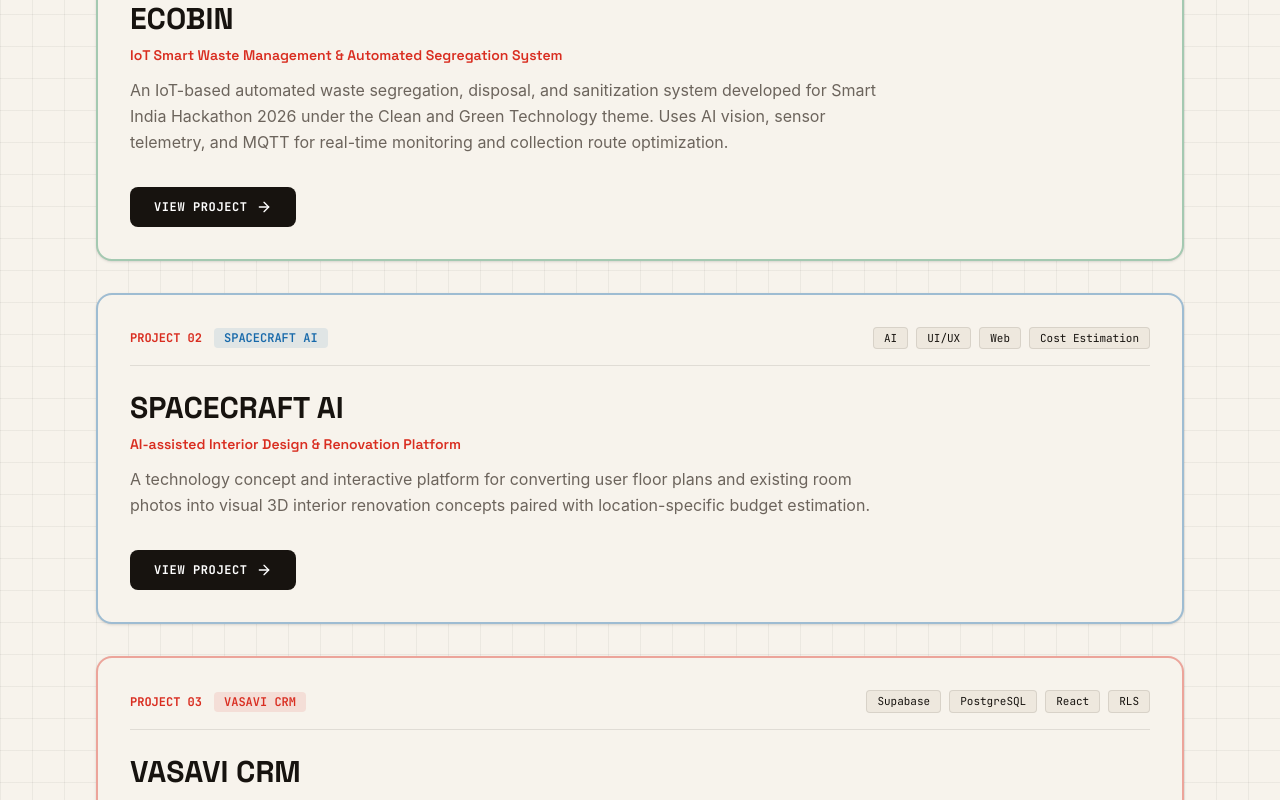
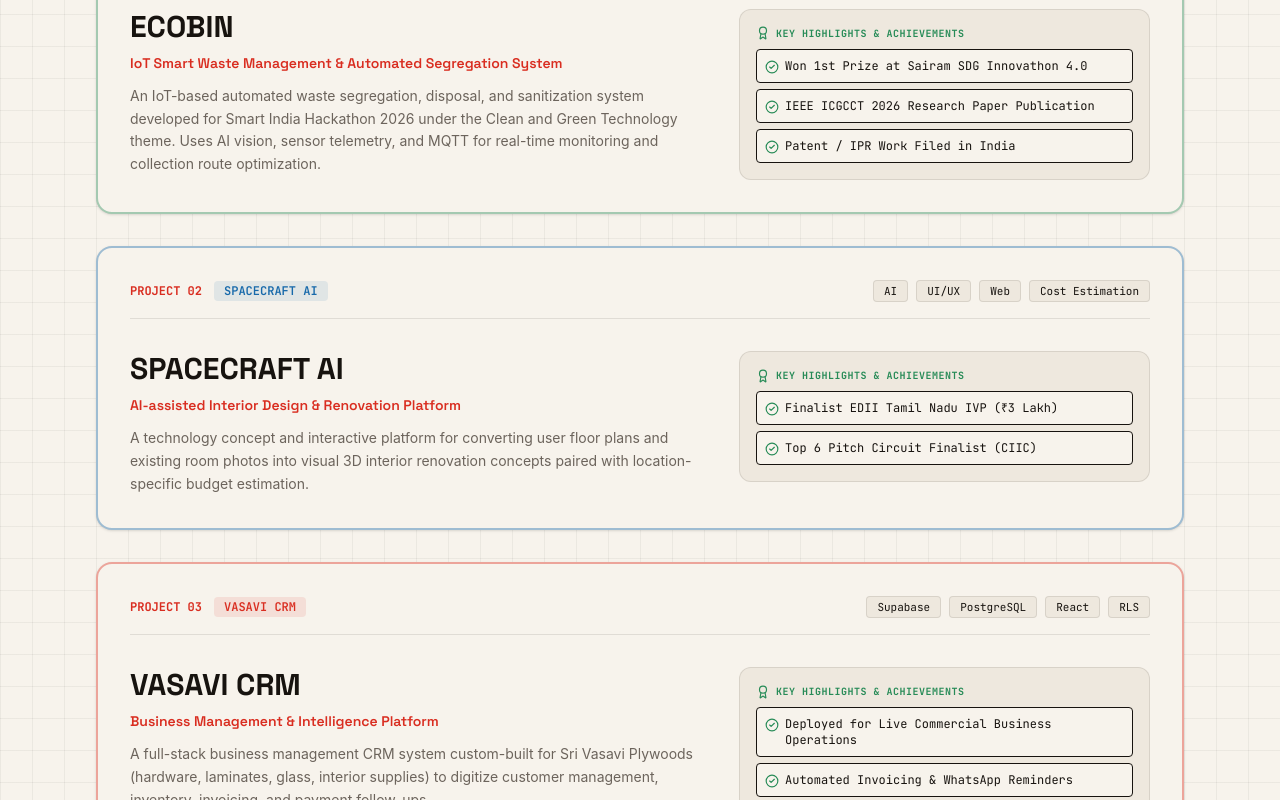
Before and after one commit to arunnivetan/arun-portfolio, a React (Vite) app: page / in a window 1280 px wide. Shown: the part 3960-4760 px from the top of the page. Built offline with nearby package versions, Linux system fonts and the light colour scheme.

Commit message:
Remove VIEW PROJECT button and add right-side key achievements box for EcoBin, SpaceCraft AI, and Vasavi CRM

```diff
--- a/src/components/ProjectsSection.tsx
+++ b/src/components/ProjectsSection.tsx
@@ -1,6 +1,6 @@
 import React, { useState } from 'react';
 import { PROJECTS } from '../data/portfolioData';
-import { ArrowRight, X, Award, CheckCircle2 } from 'lucide-react';
+import { X, Award, CheckCircle2 } from 'lucide-react';
 import { motion, AnimatePresence } from 'framer-motion';
 import type { Project } from '../types';
 
@@ -95,26 +95,33 @@
                   </div>
                 </div>
 
-                <div className="space-y-2">
+                <div className="grid grid-cols-1 lg:grid-cols-12 gap-6 items-start pt-2">
+                  <div className="lg:col-span-7 space-y-2">
                     <h3 className="font-heading text-2xl sm:text-3xl font-extrabold text-[#17130F]">
                       {project.title}
                     </h3>
                     <p className="font-heading text-sm font-semibold text-[#D92D20]">
                       {project.subtitle}
                     </p>
-                  <p className="text-base text-[#6C645C] max-w-3xl leading-relaxed pt-1">
+                    <p className="text-sm text-[#6C645C] leading-relaxed pt-1">
                       {project.description}
                     </p>
                   </div>
 
-                <div className="pt-2 flex items-center justify-between">
-                  <button
-                    onClick={() => setActiveModalProject(project)}
-                    className="px-6 py-3 rounded-lg bg-[#17130F] text-white font-mono-tech text-xs font-bold uppercase tracking-wider hover:bg-[#D92D20] transition-colors flex items-center gap-2 cursor-pointer group"
-                  >
-                    <span>VIEW PROJECT</span>
-                    <ArrowRight className="w-4 h-4 group-hover:translate-x-1 transition-transform" />
-                  </button>
+                  {/* Right side achievement highlight box */}
+                  <div className="lg:col-span-5 bg-[#EEE8DE] p-4 rounded-xl border border-[#17130F]/10 space-y-2">
+                    <div className="font-mono-tech text-[10px] text-[#278B57] font-bold uppercase tracking-wider flex items-center gap-1.5">
+                      <Award className="w-3.5 h-3.5" /> KEY HIGHLIGHTS & ACHIEVEMENTS
+                    </div>
+                    <div className="space-y-1.5 font-mono-tech text-xs text-[#17130F]">
+                      {project.achievements?.slice(0, 3).map((ach, aIdx) => (
+                        <div key={aIdx} className="flex items-start gap-1.5 bg-[#F7F3EC] p-2 rounded border border-[#17130F]/08">
+                          <CheckCircle2 className="w-3.5 h-3.5 text-[#278B57] shrink-0 mt-0.5" />
+                          <span>{ach}</span>
+                        </div>
+                      ))}
+                    </div>
+                  </div>
                 </div>
               </div>
             );
--- a/src/data/portfolioData.ts
+++ b/src/data/portfolioData.ts
@@ -73,6 +73,10 @@
     description: "A technology concept and interactive platform for converting user floor plans and existing room photos into visual 3D interior renovation concepts paired with location-specific budget estimation.",
     fullDetails: "Solves the traditional renovation pain point where homeowners struggle to visualize final space designs and estimate local material & labor costs prior to execution. Provides real-time visual exploration and automated line-item cost estimations based on geographic location parameters.",
     technologies: ["AI Image Generation", "React", "Location APIs", "Cost Estimation Engine", "Figma UI/UX", "Tailwind CSS"],
+    achievements: [
+      "Finalist EDII Tamil Nadu IVP (₹3 Lakh)",
+      "Top 6 Pitch Circuit Finalist (CIIC)"
+    ],
     flowNodes: [
       { id: "sp1", label: "USER INPUT", sublabel: "Floor Plan / Photo", type: "input" },
       { id: "sp2", label: "AI VISUALIZER", sublabel: "Interior Rendering", type: "process" },
@@ -91,6 +95,10 @@
     description: "A full-stack business management CRM system custom-built for Sri Vasavi Plywoods (hardware, laminates, glass, interior supplies) to digitize customer management, inventory, invoicing, and payment follow-ups.",
     fullDetails: "Replaced error-prone manual paper registers with a centralized web dashboard. Built with Supabase PostgreSQL database secured with Row Level Security (RLS) policies. Features automated customer payment tracking, PDF invoice generation, and integrated WhatsApp business reminders. Taught me how software can solve real-world operational challenges in traditional businesses.",
     technologies: ["Supabase", "PostgreSQL", "Row Level Security (RLS)", "Figma", "Web Frontend", "PDF Invoice Engine", "WhatsApp Integration", "Business Analytics"],
+    achievements: [
+      "Deployed for Live Commercial Business Operations",
+      "Automated Invoicing & WhatsApp Reminders"
+    ],
     flowNodes: [
       { id: "crm1", label: "CUSTOMER", sublabel: "Profile & History", type: "input" },
       { id: "crm2", label: "ORDER MANAGEMENT", sublabel: "Quotations & Sales", type: "process" },
```
Lines whose indentation alone changed are shown as unchanged.
